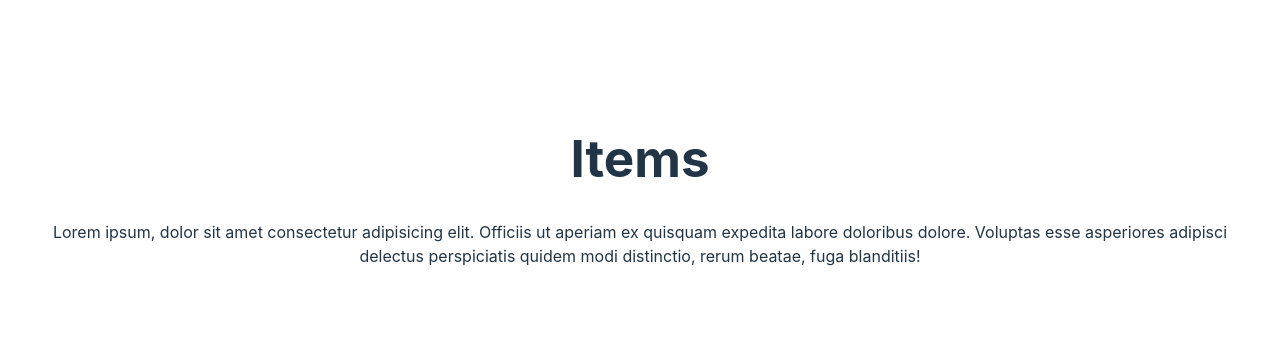
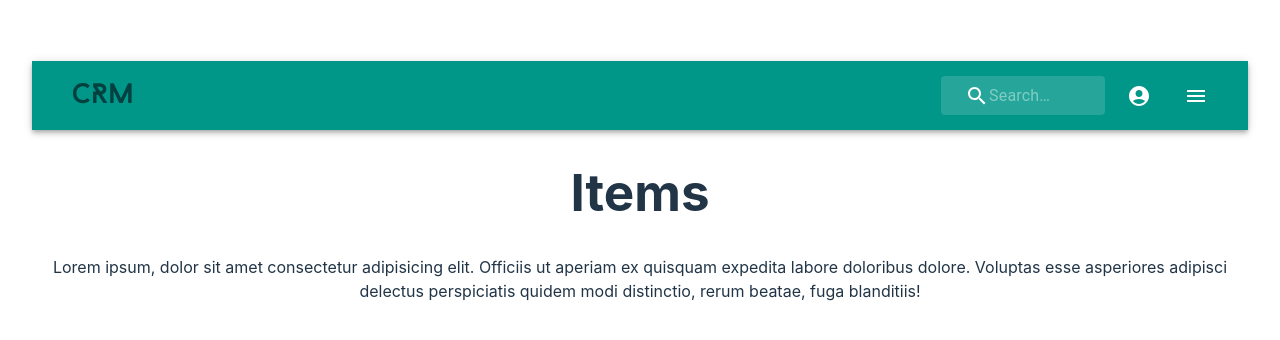
Before and after one commit to Icaros95/crm-facturation, a React (Vite) app in the folder crm-app/: page /items in a window 1280 px wide. Shown: the part 210-550 px from the top of the page. Built offline with nearby package versions, Linux system fonts and the light colour scheme.

Commit message:
agrega header

```diff
--- /dev/null
+++ b/crm-app/src/components/Header/Header.tsx
@@ -0,0 +1,115 @@
+import * as React from 'react';
+import { styled, alpha } from '@mui/material/styles';
+import AppBar from '@mui/material/AppBar';
+import Box from '@mui/material/Box';
+import Toolbar from '@mui/material/Toolbar';
+import IconButton from '@mui/material/IconButton';
+import Typography from '@mui/material/Typography';
+import InputBase from '@mui/material/InputBase';
+import MenuIcon from '@mui/icons-material/Menu';
+import SearchIcon from '@mui/icons-material/Search';
+import {teal} from "@mui/material/colors";
+import AccountCircleIcon from '@mui/icons-material/AccountCircle';
+import assets from "../../assets/crm.svg";
+
+
+
+const Search = styled('div')(({ theme }) => ({
+  position: 'relative',
+  borderRadius: theme.shape.borderRadius,
+  backgroundColor: alpha(theme.palette.common.white, 0.15),
+  '&:hover': {
+    backgroundColor: alpha(theme.palette.common.white, 0.25),
+  },
+  marginLeft: 0,
+  width: '100%',
+  [theme.breakpoints.up('sm')]: {
+    marginRight: theme.spacing(0),
+    width: 'auto',
+  },
+}));
+
+const LogoImage = styled('img')(({ theme }) => ({
+    maxWidth: '8%',
+    height: 'auto',
+    marginRight: theme.spacing(4),
+  }));
+
+
+const SearchIconWrapper = styled('div')(({ theme }) => ({
+  padding: theme.spacing(0, 2),
+  height: '100%',
+  position: 'absolute',
+  pointerEvents: 'none',
+  display: 'flex',
+  alignItems: 'center',
+  justifyContent: 'center',
+  marginLeft: theme.spacing()
+}));
+
+const StyledInputBase = styled(InputBase)(({ theme }) => ({
+  color: 'inherit',
+  '& .MuiInputBase-input': {
+    padding: theme.spacing(1, 1, 1, 0),
+    // vertical padding + font size from searchIcon
+    paddingLeft: `calc(1em + ${theme.spacing(4)})`,
+    transition: theme.transitions.create('width'),
+    width: '100%',
+    [theme.breakpoints.up('sm')]: {
+      width: '12ch',
+      '&:focus': {
+        width: '20ch',
+      },
+    },
+  },
+}));
+
+export default function SearchAppBar() {
+  return (
+    <Box sx={{ flexGrow: 1, }}>
+      <AppBar position="static" sx={{ backgroundColor: teal[500]}}>
+        <Toolbar>
+            <LogoImage src={assets} alt="logo" />
+            <Typography
+            variant="h6"
+            noWrap
+            component="div"
+            sx={{ flexGrow: 1, display: { xs: 'none', sm: 'block' } }}
+          >
+          </Typography>
+          <Search>
+            <SearchIconWrapper>
+              <SearchIcon />
+            </SearchIconWrapper>
+            <StyledInputBase
+              placeholder="Search…"
+              inputProps={{ 'aria-label': 'search' }}
+            />
+          </Search>
+
+          <IconButton
+            size="large"
+            edge="end"
+            color="inherit"
+            aria-label="account"
+            sx={{ marginLeft:'10px', marginRight: '9px' }}
+
+
+          >
+            <AccountCircleIcon />
+          </IconButton>
+          <IconButton
+            size="large"
+            edge="end"
+            color="inherit"
+            aria-label="open drawer"
+            sx={{ marginRight:'4px', marginLeft: '4px', ml:0,}}
+
+          >
+            <MenuIcon />
+          </IconButton>
+        </Toolbar>
+      </AppBar>
+    </Box>
+  );
+}
--- a/crm-app/src/pages/3.Items/Items.tsx
+++ b/crm-app/src/pages/3.Items/Items.tsx
@@ -1,8 +1,11 @@
 import '../../App.css';
+import Header from "../../components/Header/Header";
+
 
 const Items = () => {
     return (
         <div>
+            <Header />
             <h1>Items</h1>
             <p> Lorem ipsum, dolor sit amet consectetur adipisicing elit. Officiis ut aperiam ex quisquam expedita labore doloribus dolore. Voluptas esse asperiores adipisci delectus perspiciatis quidem modi distinctio, rerum beatae, fuga blanditiis!</p>
         </div>
```
